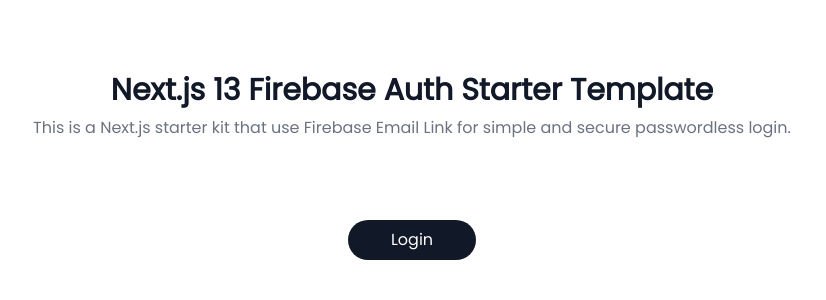
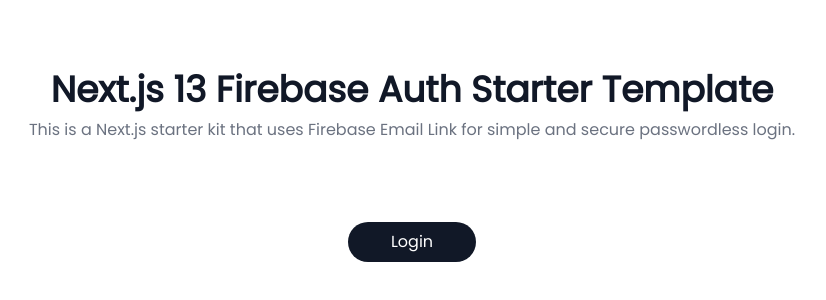
Before and after one commit to marknesh/next-firebase-auth, a Next.js app: page / in a window 1280 px wide. Shown: the part 154-454 px from the top of the page, without its empty margins (228-1054 px from the left). Built offline with nearby package versions, Linux system fonts and the light colour scheme; no server answers.

Commit message:
feat: create README.md

```diff
--- a/app/(site)/page.tsx
+++ b/app/(site)/page.tsx
@@ -7,11 +7,11 @@
   return (
     <div className='flex flex-col space-y-10 justify-center items-center min-h-[80vh]'>
       <div className='flex flex-col space-y-3 md:space-y-2 justify-center items-center '>
-        <h2 className='text-3xl font-semibold text-center text-gray-900'>
+        <h2 className='text-4xl font-semibold text-center text-gray-900'>
           Next.js 13 Firebase Auth Starter Template{' '}
         </h2>
         <p className='text-gray-500 text-center'>
-          This is a Next.js starter kit that use Firebase Email Link for simple
+          This is a Next.js starter kit that uses Firebase Email Link for simple
           and secure passwordless login.
         </p>
       </div>
```
Also changed, not shown: 2 other files (tests, documents, lock files or other folders).
